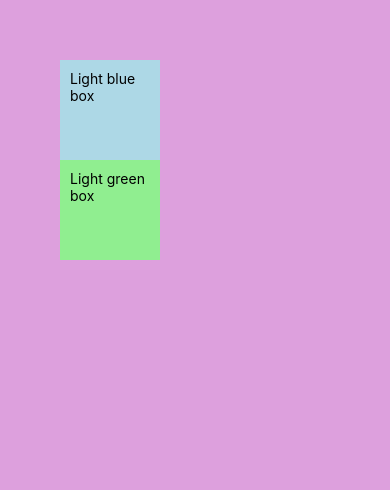
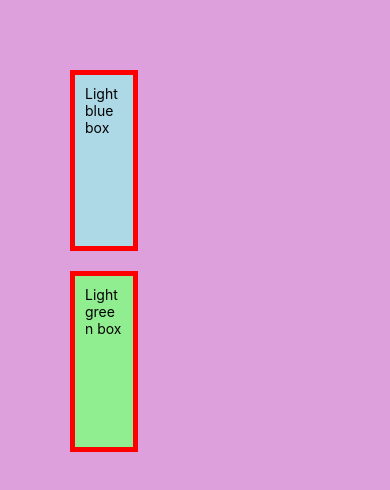
Before and after one commit to RRohitGitHub/CoreComponents, a React Native app: screen / in a window 390 px wide. Shown: the top 490 px of the page. Built offline with nearby package versions, Linux system fonts and the light colour scheme.

Commit message:
Box model

```diff
--- a/App.js
+++ b/App.js
@@ -28,9 +28,15 @@ const styles = StyleSheet.create({
     padding:60
   },
   box:{
-    width:100,
-    height:100,
-    padding:10
+    width:"25%",
+    height:"25%",
+    // padding:10
+    paddingHorizontal:10,
+    paddingVertical:10,
+    marginHorizontal:10,
+    marginVertical:10,
+    borderWidth:5,
+    borderColor:"red"
   },
   lightblueBox:{
     backgroundColor:"lightblue"
```
